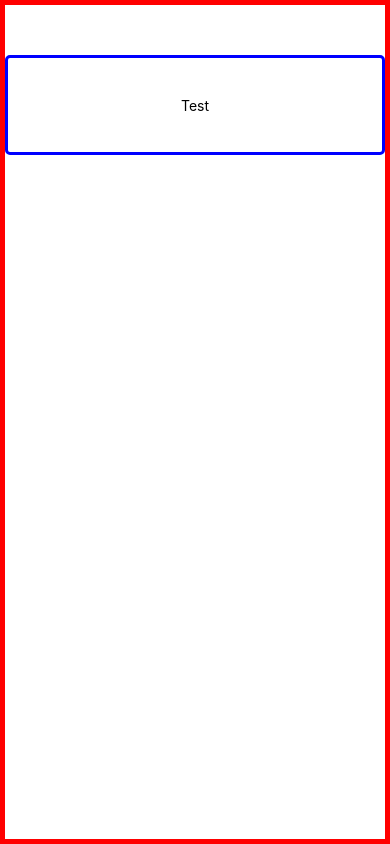
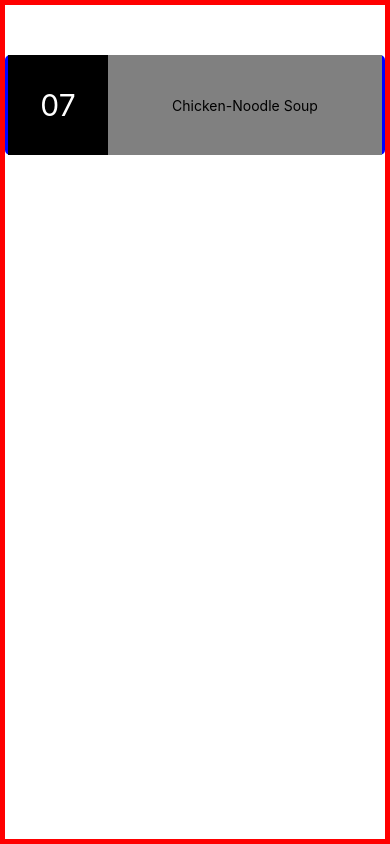
Before and after one commit to ethanloewen/stock-clock, a React Native app in the folder stock-clock/: screen / in a window 390 px wide. Built offline with nearby package versions, Linux system fonts and the light colour scheme.

Commit message:
Add placeholder for clock component

```diff
--- a/stock-clock/App.js
+++ b/stock-clock/App.js
@@ -19,6 +19,7 @@ const styles = StyleSheet.create({
     alignItems: 'center',
     margin: 0,
     padding: 0,
+    boxSizing: 'border-box',
     // justifyContent: 'center',
     borderWidth: 5,
     borderColor: 'red',
--- a/stock-clock/components/Item.js
+++ b/stock-clock/components/Item.js
@@ -4,22 +4,51 @@ import { StyleSheet, Text, View } from 'react-native';
 export default function Item(props) {
   return (
     <View style={styles.container} >
-      <Text>Test</Text>
+      <View style={styles.clock}>
+        <Text style={styles.clockText}>07</Text>
+      </View>
+      <View style={styles.boxBody}>
+        <Text>Chicken-Noodle Soup</Text>
+      </View>
     </View>
   );
 }
+
+const boxHeightVar = 100;
 
 const styles = StyleSheet.create({
   container: {
     flexWidth: 1,
     alignSelf: 'stretch',
-    height: 100, //remove later
+    height: boxHeightVar, //remove later
     backgroundColor: '#fff',
+    flexDirection: 'row',
     alignItems: 'center',
-    justifyContent: 'center',
+    justifyContent: 'flex-start',
     borderWidth: 3,
     marginTop: 50,
     borderColor: 'blue',
     borderRadius: 5,
   },
+
+  boxBody: {
+    flex: 1,
+    height: boxHeightVar,
+    backgroundColor: 'grey',
+    alignItems: 'center',
+    justifyContent: 'center',
+  },
+
+  clock: {
+    height: boxHeightVar,
+    width: boxHeightVar,
+    backgroundColor: 'black',
+    alignItems: 'center',
+    justifyContent: 'center',
+  },
+
+  clockText: {
+    color: 'white',
+    fontSize: 30,
+  },
 });
```
